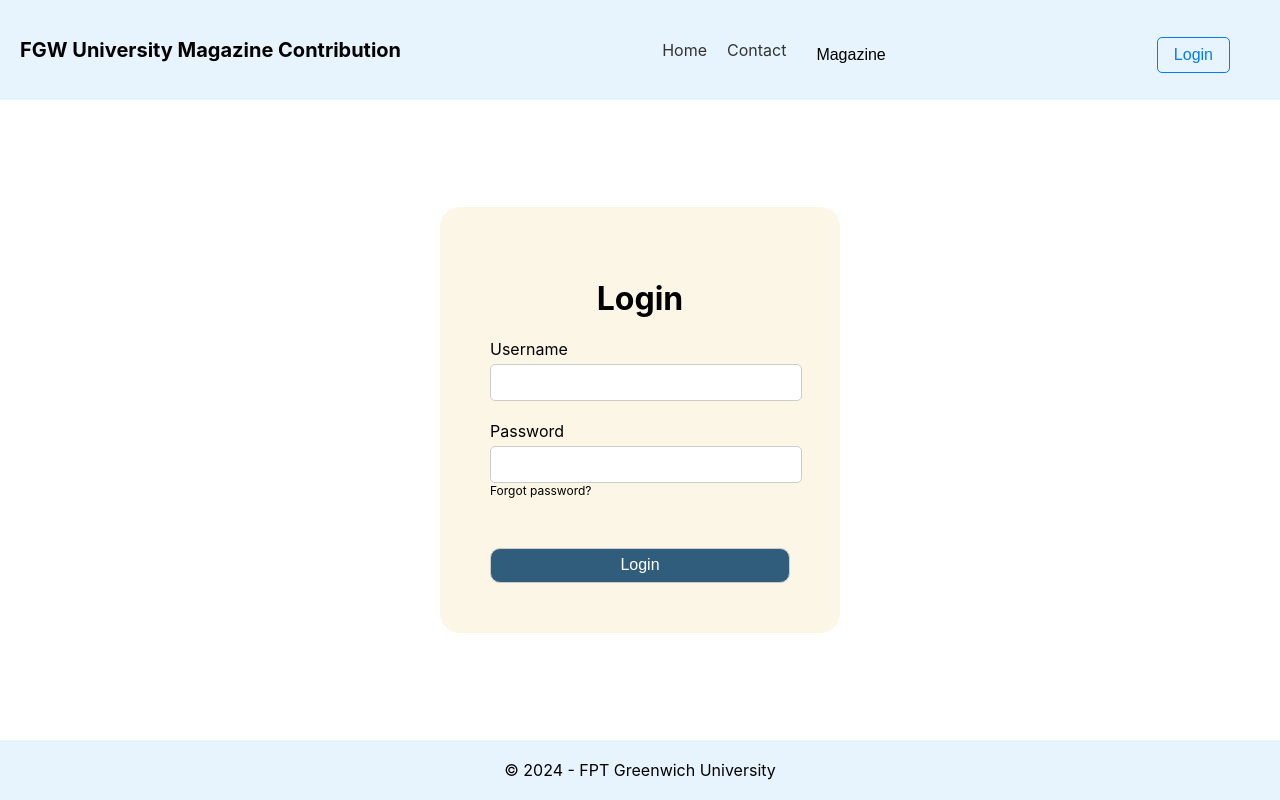
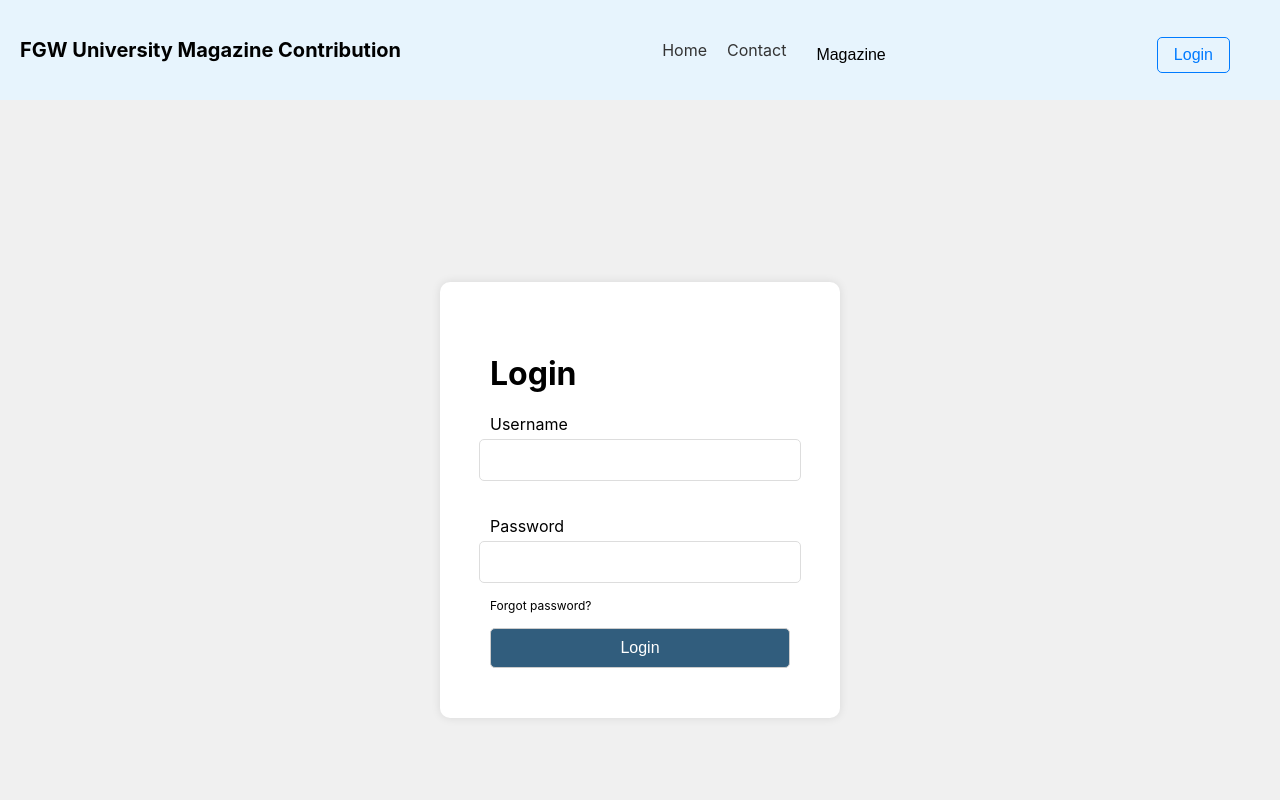
Before and after one commit to Armsss9988/University-Magazine-Contribution-System-FE, a React (Create React App) app: page /login in a window 1280 px wide. Shown: the top 800 px of the page. Built offline with nearby package versions, Linux system fonts and the light colour scheme; no server answers.

Commit message:
fix some css

```diff
--- a/src/screens/LoginScreen.js
+++ b/src/screens/LoginScreen.js
@@ -130,7 +130,7 @@ function LoginScreen() {
                             value={formData.password}
                             onChange={handleChange}
                             required />
-                        <text style={{ fontSize: "12px" }}>Forgot password?</text>
+                        <label style={{ fontSize: "12px" }}>Forgot password?</label>
 
 
                         <button className="loginbtn" type="submit">Login</button>
--- a/src/screens/css/styles.css
+++ b/src/screens/css/styles.css
@@ -4,10 +4,12 @@
   flex-direction: column;
   min-height: 100vh;
 }
-.main-content{
+
+.main-content {
   flex: 1 1 auto;
 }
-footer{
+
+footer {
   background-color: #e7f4fd;
   padding: 20px;
 }
@@ -35,8 +37,10 @@ header {
 /* styles.css */
 /* styles.css */
 .sidebar {
-  width: 250px; /* Độ rộng của sidebar */
-  height: 100%; /* Chiều cao của sidebar */
+  width: 250px;
+  /* Độ rộng của sidebar */
+  height: 100%;
+  /* Chiều cao của sidebar */
   position: fixed;
   top: 0;
   left: 0;
@@ -48,7 +52,8 @@ header {
 }
 
 .menuAdmin p {
-  margin-bottom: 10px; /* Khoảng cách giữa các mục trong menu */
+  margin-bottom: 10px;
+  /* Khoảng cách giữa các mục trong menu */
 }
 
 .menuAdmin a {
@@ -64,10 +69,14 @@ header {
 
 .menuAdmin p.active a {
   font-weight: bold;
-    color: lightblue; /* Màu sắc của mục active */
-    border-left: 4px solid lightblue; /* Border màu lightblue ở bên trái */
-    padding-left: 6px; /* Padding bổ sung để tạo khoảng cách giữa văn bản và border */
-  color: lightblue; /* Màu sắc của mục active */
+  color: lightblue;
+  /* Màu sắc của mục active */
+  border-left: 4px solid lightblue;
+  /* Border màu lightblue ở bên trái */
+  padding-left: 6px;
+  /* Padding bổ sung để tạo khoảng cách giữa văn bản và border */
+  color: lightblue;
+  /* Màu sắc của mục active */
 }
 
 
@@ -88,26 +97,33 @@ header {
 
 .menuStudent a {
   text-decoration: none;
-  color: #333; /* Màu chữ */
+  color: #333;
+  /* Màu chữ */
   font-size: 20px;
   transition: color 0.3s ease;
-  padding: 8px 12px; /* Padding để tạo khoảng trống xung quanh văn bản */
+  padding: 8px 12px;
+  /* Padding để tạo khoảng trống xung quanh văn bản */
 }
 
 .menuStudent a:hover {
-  color: #555; /* Màu chữ khi hover */
+  color: #555;
+  /* Màu chữ khi hover */
 }
 
 .menuStudent a.active {
   font-weight: bold;
-  color: #007bff; /* Màu chữ khi active */
-  background-color: #fff; /* Màu nền khi active */
-  border: 2px solid #007bff; /* Border khi active */
-  border-radius: 4px; /* Bo góc border */
+  color: #007bff;
+  /* Màu chữ khi active */
+  background-color: #fff;
+  /* Màu nền khi active */
+  border: 2px solid #007bff;
+  /* Border khi active */
+  border-radius: 4px;
+  /* Bo góc border */
 }
 
 
-/* /////////////// */
+/* /////////////////////////////////////////////////////////////////////////////////////// */
 
 
 /* Header Guess */
@@ -118,22 +134,28 @@ header {
 
 .menuGuess a {
   text-decoration: none;
-  color: #333; /* Màu chữ */
+  color: #333;
+  /* Màu chữ */
   font-size: 16px;
   margin-right: 20px;
 }
 
 .menuGuess a:hover {
-  color: #007bff; /* Màu chữ khi hover */
+  color: #007bff;
+  /* Màu chữ khi hover */
 }
 
 .menuGuess a.active {
   font-weight: bold;
-  color: #007bff; /* Màu chữ khi active */
-  background-color: #fff; /* Màu nền khi active */
-  border: 2px solid #007bff; /* Border khi active */
+  color: #007bff;
+  /* Màu chữ khi active */
+  background-color: #fff;
+  /* Màu nền khi active */
+  border: 2px solid #007bff;
+  /* Border khi active */
   padding: 10px;
-  border-radius: 4px; /* Bo góc border */
+  border-radius: 4px;
+  /* Bo góc border */
 }
 
 .dropdown {
@@ -163,13 +185,15 @@ header {
 .dropdown-content a {
   display: block;
   padding: 8px 20px;
-  color: #333; /* Màu chữ */
+  color: #333;
+  /* Màu chữ */
   text-decoration: none;
   transition: background-color 0.3s ease;
 }
 
 .dropdown-content a:hover {
-  background-color: #f0f0f0; /* Màu nền khi hover */
+  background-color: #f0f0f0;
+  /* Màu nền khi hover */
 }
 
 .btnLogin {
@@ -183,12 +207,14 @@ header {
 }
 
 .btnLogin:hover {
-  background-color: #007bff; /* Màu nền khi hover */
-  color: #fff; /* Màu chữ khi hover */
+  background-color: #007bff;
+  /* Màu nền khi hover */
+  color: #fff;
+  /* Màu chữ khi hover */
 }
 
 
-/* /////////////// */
+/* ///////////////////////////////////////////////////////////////////////////////////////// */
 
 .blogimg {
   width: 100%;
@@ -199,56 +225,85 @@ header {
   background-color: #315D7D;
 }
 
-.logoimg {
-    width: 80px;
-    height: 80px;
-    margin-top: 30px;
-}
+
+
+/* Login */
 
 .logincontainer {
   display: flex;
   align-items: center;
-    height: 500px;
+  height: 100vh;
+  /* Thay đổi chiều cao thành 100% của viewport */
   justify-content: center;
-
+  background-color: #f0f0f0;
+  /* Một màu nền nhẹ nhàng */
 }
 
 .loginframe {
-    background-color: #FCF6E6;
+  background-color: #ffffff;
+  /* Nền trắng */
   padding: 50px;
-    border-radius: 20px;
-    justify-content: center;
-    align-items: center;
-    display: flex;
-    flex-direction: column;
+  width: 300px;
+  border-radius: 10px;
+  /* Giảm độ cong của góc thành 10px */
+  box-shadow: 0 0 10px rgba(0, 0, 0, 0.1);
+  /* Thêm bóng nhẹ */
 }
 
 .loginform {
   display: flex;
   flex-direction: column;
+  align-items: center;
+  /* Canh giữa các thành phần trong form */
 }
 
-input {
-    width: 300px;
-    height: 25px;
-    border-radius: 10px;
+.loginform label {
+  width: 100%;
+  max-width: 300px;
+  margin-bottom: 5px;
+}
+
+
+.loginform input {
+  width: 100%;
+  /* Đảm bảo rằng input sẽ điền vào toàn bộ chiều rộng của cha */
+  max-width: 300px;
+  /* Tối đa là 300px */
+  height: 20px;
+  /* Tăng chiều cao của input */
+  padding: 10px;
+  /* Tăng khoảng cách bên trong input */
+  margin-bottom: 15px;
+  /* Khoảng cách giữa các input */
+  border: 1px solid #ddd;
+  /* Viền nhẹ */
+  border-radius: 5px;
+  /* Độ cong nhẹ */
 }
 
 .loginbtn {
-    margin-top: 50px;
-    width: 300px;
+  width: 100%;
+  max-width: 300px;
+  height: 40px;
   background-color: #315D7D;
-    height: 35px;
   font-size: 16px;
   color: white;
-    border-radius: 10px;
+  border: 1px solid #ccc;
+  border-radius: 5px;
+  cursor: pointer;
+  transition: background-color 0.3s ease;
+  /* Hiệu ứng chuyển đổi màu nền */
 }
 
 .loginbtn:hover {
-    background-color: #FCF6E6;
-    cursor: pointer;
-    color: black;
+  background-color: #254361;
+  /* Màu nền tối hơn khi hover */
 }
+
+
+/* /////////////////////////////////////////////////////////////////////////////////////// */
+
+
 
 .homebtn {
   background-color: #315D7D;
@@ -299,97 +354,10 @@ input {
 
 
 
-  /* Profile Student */
-  .profile-container {
-    display: flex;
-    flex-direction: row;
-    padding: 20px;
-    flex: 1 1 auto;
-  }
 
-  .avatar-profile {
-    width: 150px;
-    height: 150px;
-    border-radius: 50%;
-    margin-right: 20px;
-  }
 
-  .profile-info {
-    flex: 1;
-  }
+/* All button */
 
-  .full-name {
-    margin-bottom: 10px;
-  }
-
-  .secon-info {
-    list-style: none;
-    padding: 0;
-    margin: 0;
-  }
-
-  .epa {
-    margin-bottom: 5px;
-  }
-
-  /* Edit profile student */
-  .edit-profile {
-    flex: 1 1 auto;
-    padding: 50px;
-  }
-
-  h1 {
-    text-align: center;
-  }
-
-  .avatar-container {
-    display: flex;
-    align-items: center;
-    margin-bottom: 20px;
-  }
-
-  .avatar-container img {
-    width: 100px;
-    height: 100px;
-    border-radius: 50%;
-    object-fit: cover;
-  }
-
-  .avatar-container input {
-    display: none;
-  }
-
-  .avatar-container label {
-    cursor: pointer;
-    padding: 5px;
-    border: 1px solid #ccc;
-    border-radius: 5px;
-    transition: 0.3s;
-  }
-
-  .avatar-container label:hover {
-    background-color: #f1f1f1;
-  }
-
-  .form-group {
-    margin-bottom: 10px;
-  }
-
-  label {
-    display: block;
-    margin-bottom: 5px;
-  }
-
-  input, textarea {
-    width: 100%;
-    padding: 5px;
-    border: 1px solid #ccc;
-    border-radius: 5px;
-  }
-
-  textarea {
-    height: 100px;
-  }
 
 button {
   margin-top: 10px;
@@ -403,24 +371,27 @@ input {
   transition: 0.3s;
 }
 
-  button:hover {
-    background-color: #333;
-  }
 
 /* Table for view fac */
 table {
-    width: 500px; /* Chiều rộng table */
-    border-collapse: collapse; /* Gộp các đường viền */
+  width: 500px;
+  /* Chiều rộng table */
+  border-collapse: collapse;
+  /* Gộp các đường viền */
 }
 
-  th, td {
-    border: 1px solid #ddd; /* Đường viền cho header và cell */
-    padding: 8px; /* Khoảng cách giữa nội dung và viền */
+th,
+td {
+  border: 1px solid #ddd;
+  /* Đường viền cho header và cell */
+  padding: 8px;
+  /* Khoảng cách giữa nội dung và viền */
   text-align: center;
 }
 
 th {
-    text-align: center; /* Căn giữa text header */
+  text-align: center;
+  /* Căn giữa text header */
 }
 
 
@@ -448,7 +419,8 @@ input {
   padding: 20px;
   border-radius: 10px;
   box-shadow: 0 0 10px rgba(0, 0, 0, 0.3);
-    z-index: 999; /* Đảm bảo dialog hiển thị trên tất cả các phần khác của trang */
+  z-index: 999;
+  /* Đảm bảo dialog hiển thị trên tất cả các phần khác của trang */
 }
 
 .dialog {
@@ -497,7 +469,7 @@ input {
 }
 
 
-.dropzone-content{
+.dropzone-content {
   text-align: center;
   border: 2px dashed #ccc;
   border-radius: 5px;
@@ -509,19 +481,22 @@ input {
 .dropzone p {
   margin-bottom: 10px;
 }
+
 .checkbox-container {
   display: flex;
   align-items: center;
 }
 
 .checkbox-label {
-  margin-left: 8px; /* Để tạo khoảng cách giữa checkbox và văn bản */
+  margin-left: 8px;
+  /* Để tạo khoảng cách giữa checkbox và văn bản */
 }
 
-.checkbox{
+.checkbox {
   width: 15px;
 }
-.text-terms{
+
+.text-terms {
   color: #007bff;
 }
 
@@ -693,12 +668,12 @@ p {
 }
 
 /* Fake image */
-.fakeimg {
-}
+.fakeimg {}
 
 /* Add a card effect for articles */
 .card-magazine {
-  border: 2px solid black; /*Chỉnh màu background đây */
+  border: 2px solid black;
+  /*Chỉnh màu background đây */
   border-radius: 20px;
   padding: 20px;
   margin-top: 20px;
@@ -713,12 +688,14 @@ p {
   display: table;
   clear: both;
 }
+
 .body-magazine {
   flex: 1 1 auto;
   padding: 20px;
 }
+
 /* Contact Us */
-.contact-us{
+.contact-us {
   background-color: #f1f1f1;
   border-radius: 20px;
   padding: 20px;
@@ -728,30 +705,36 @@ p {
   align-items: center;
   flex: 1 1 auto;
 }
-.contact-img{
+
+.contact-img {
   width: 100%;
 }
-.t-contact{
+
+.t-contact {
   font-size: 60px;
 }
-.information{
+
+.information {
   font-size: 40px;
-  font-weight:70px;
+  font-weight: 70px;
 }
+
 /*Dashboard*/
 
-.dashboard{
+.dashboard {
   display: flex;
   flex: 1 1 auto;
   justify-content: center;
 }
-.title-dash{
 
-}
+.title-dash {}
+
 .barchart,
 .pie-chart {
-  flex: 1; /* Phần tử con sẽ chiếm toàn bộ không gian còn lại */
-  margin-right: 20px; /* Khoảng cách giữa các phần tử con */
+  flex: 1;
+  /* Phần tử con sẽ chiếm toàn bộ không gian còn lại */
+  margin-right: 20px;
+  /* Khoảng cách giữa các phần tử con */
   justify-content: center;
   align-items: center;
   display: flex;
```
Lines whose indentation alone changed are shown as unchanged.
